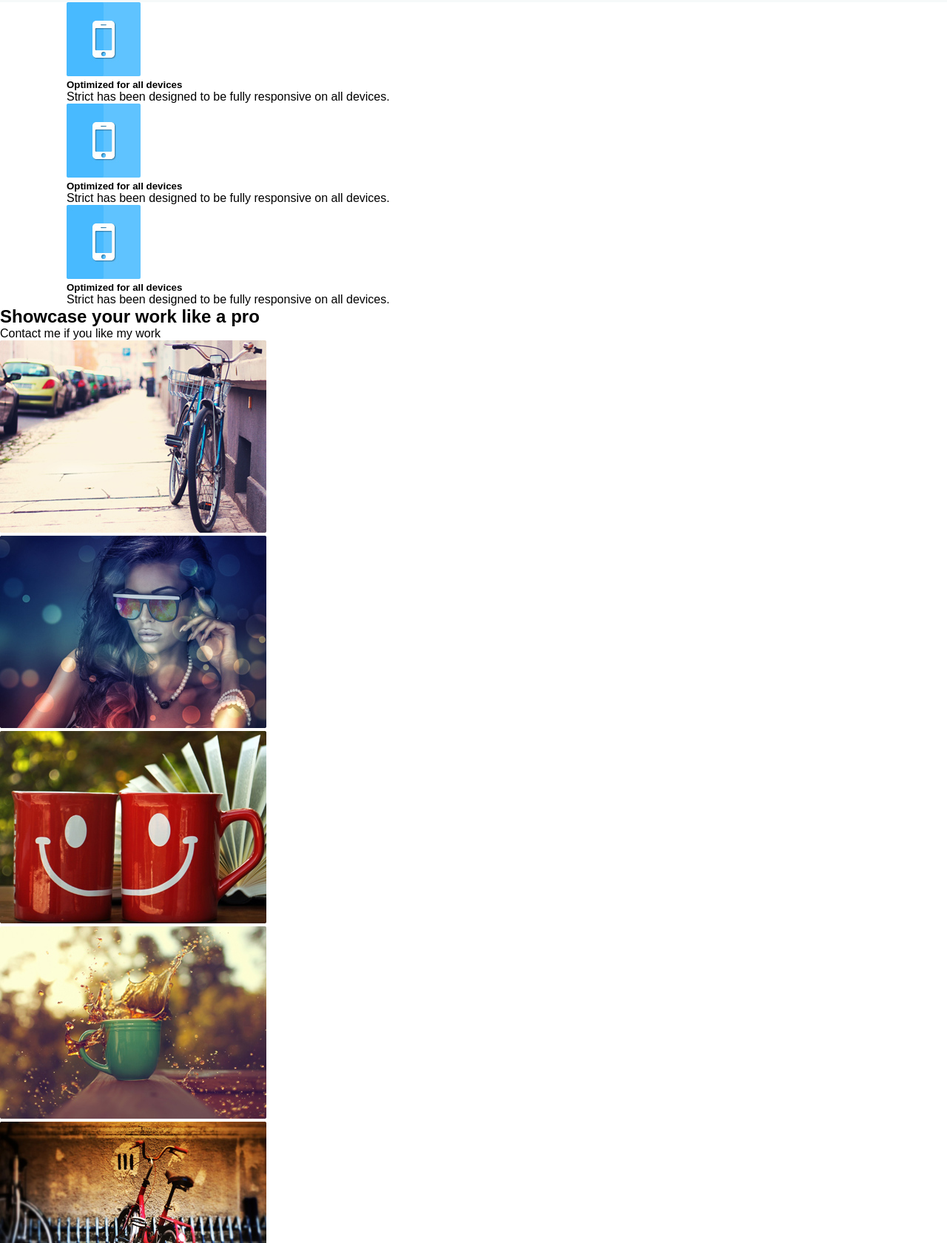
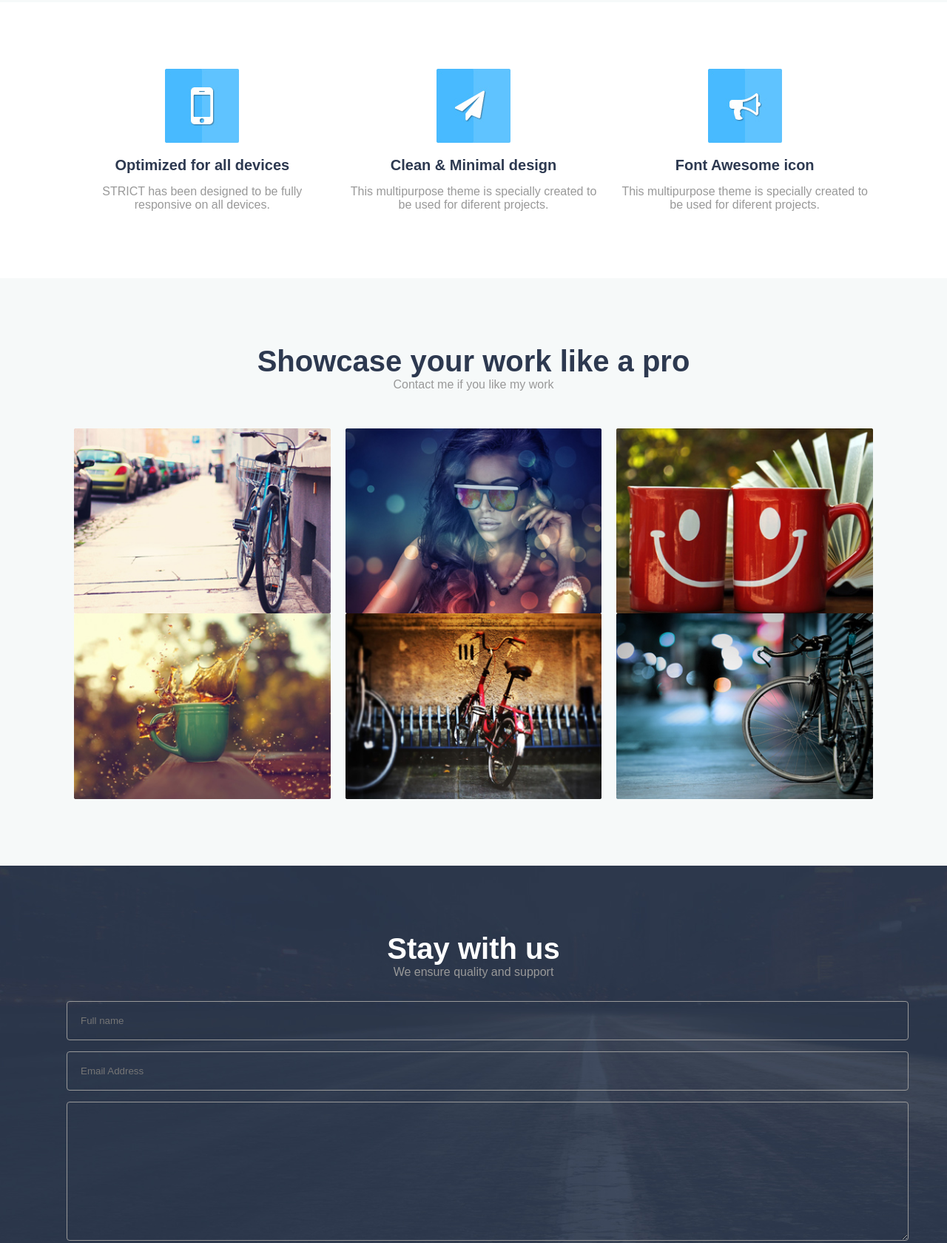
Before and after one commit to CristianDaghero/Proyecto-final, a plain HTML site: page index.html in a window 1280 px wide. Shown: the part 985-2665 px from the top of the page at 74% size. Drawn offline with Linux system fonts and the light colour scheme.

Commit message:
Secciones intermedias del documento html

```diff
--- a/index.html
+++ b/index.html
@@ -23,6 +23,71 @@ h1, h2, h3, h4, h5, h6, p, strong, a, span, button {
             width: 1100px;
             margin: 0 auto;
         }
+
+        .c-1 {
+            color: #2d3950;
+        }
+
+        .c-2 {
+            color: #999;
+        }
+
+        .caja-servicio {
+            width: 33.3333333%;
+            text-align: center;
+            padding: 0 15px;
+        }
+
+        .caja-servicio img {
+            margin-bottom: 15px;
+        }
+
+        .caja-servicio h5 {
+            font-size: 20px;
+            margin-bottom: 15px;
+        }
+
+        .pd-90 {
+            padding: 90px 0;
+        }
+
+        .fs-40 {
+            font-size: 40px;
+        }
+
+        .fila {
+           display: flex;
+           margin-bottom: 20px;
+        }
+
+        .caja-galeria {
+            width: 33.3333333%;
+           padding: 0 10px;
+        }
+
+        .caja-galeria img {
+            width: 100%;
+            display: block;
+        }
+
+        .form-input {
+            width: 100%;
+            padding: 18px;
+            background-color: transparent;
+            border: 1px solid #999;
+            margin-bottom: 15px;
+            border-radius: 4px;
+        }
+
+        .textarea {
+            width: 100%;
+            padding: 18px;
+            background-color: transparent;
+            border: 1px solid #999;
+            margin-bottom: 15px;
+            border-radius: 4px;
+        }
+
 
     </style>
 
@@ -59,41 +124,41 @@ h1, h2, h3, h4, h5, h6, p, strong, a, span, button {
 
             <div class="contenedor" style="padding: 30px 0; text-align: center;">
 
-                <h3 style="font-size: 40px;color: #2d3950;">Simple and pure design</h3>
-            <p style="color: #999;">
+                <h3 class="c-1 fs-40">Simple and pure design</h3>
+            <p class="c-2">
                 Designers everywhere gush with admiration upon seeing a web design and exclaim "it's beautiful, it's so clean!". There are a countless number of webdesign round-ups dedicated to 'clean' design and it is a term thrown around quite a bit in the web design community. It can be easy to spot a good example of clean design.
             </p>
             </div>
 
     </section>
 
-    <section id="Servicios">
+    <section id="Servicios" class="pd-90">
 
-        <div class="contenedor">
+        <div class="contenedor" style="display: flex;">
 
             <div class="caja-servicio">
                 <img src="Imagenes/Strict-assets/icon-movil.jpg" alt="" >
-                <h5>Optimized for all devices</h5>
-                <span>
-                    Strict has been designed to be fully responsive on all devices.
+                <h5 class="c-1">Optimized for all devices</h5>
+                <span class="c-2">
+                    STRICT has been designed to be fully responsive on all devices.
                 </span>
 
             </div>
             <div class="caja-servicio">
 
-                <img src="Imagenes/Strict-assets/icon-movil.jpg">
-                <h5>Optimized for all devices</h5>
-                <span>
-                    Strict has been designed to be fully responsive on all devices.
+                <img src="Imagenes/Strict-assets/icon-enviar.jpg">
+                <h5 class="c-1">Clean & Minimal design</h5>
+                <span class="c-2">
+                    This multipurpose theme is specially created to be used for diferent projects.
                 </span>
 
             </div>
             <div class="caja-servicio">
 
-                <img src="Imagenes/Strict-assets/icon-movil.jpg">
-                <h5>Optimized for all devices</h5>
-                <span>
-                    Strict has been designed to be fully responsive on all devices.
+                <img src="Imagenes/Strict-assets/icon-voz.jpg">
+                <h5 class="c-1">Font Awesome icon</h5>
+                <span class="c-2">
+                    This multipurpose theme is specially created to be used for diferent projects.
                 </span>
 
             </div>
@@ -101,17 +166,20 @@ h1, h2, h3, h4, h5, h6, p, strong, a, span, button {
 
     </section>
 
-    <section id="Showcase">
+    <section id="Showcase" class="bg-1 pd-90">
 
-        <div class="encabezado">
-            <h2>Showcase your work like a pro</h2>
+       <div class="contenedor">
 
-            <span>Contact me if you like my work</span>
+        <div class="encabezado" style="text-align: center; margin-bottom: 50px;">
+
+            <h2 class="c-1 fs-40">Showcase your work like a pro</h2>
+            <span class="c-2">Contact me if you like my work</span>
 
         </div>
 
         <div class="galeria">
 
+            <div class="row" style="display: flex;">
                 <div class="caja-galeria">
                     <img src="Imagenes/Strict-assets/show-1.jpg" alt="">
                 </div>
@@ -121,6 +189,9 @@ h1, h2, h3, h4, h5, h6, p, strong, a, span, button {
                 <div class="caja-galeria">
                     <img src="Imagenes/Strict-assets/show-3.jpg" alt="">
                 </div>
+            </div>
+
+            <div class="row" style="display: flex;">
                 <div class="caja-galeria">
                     <img src="Imagenes/Strict-assets/show-4.jpg" alt="">
                 </div>
@@ -133,20 +204,27 @@ h1, h2, h3, h4, h5, h6, p, strong, a, span, button {
 
             </div>
 
+        </div>
+
+       </div>
+
     </section>
 
-    <section id="Stay" style="background: url(Imagenes/Strict-assets/bg-stay.jpg);"
+    <section class="pd-90" id="Stay" style="background: url(Imagenes/Strict-assets/bg-stay.jpg);">
 
-       <div class="encabezado">
-        <h2>Stay with us</h2>
-        <span>We ensure quality and support</span>
+        <div class="contenedor">
+
+            <div class="encabezado" style="text-align: center;margin-bottom: 30px;">
+                <h2 class="fs-40" style="color: white;">Stay with us</h2>
+                <span style="color: #999;">We ensure quality and support</span>
                </div>
 
                <form action="" id="contacto">
 
-        <input type="text" placeholder="Full name">
-        <input type="email" placeholder="Email Address">
-        <textarea name="" id="" cols="30" rows="10" placeholder="Message"></textarea>
+                <input class="form-input" type="text" placeholder="Full name">
+                <input class="form-input" type="email" placeholder="Email Address">
+                <textarea class="textarea" name="" id="" cols="30" rows="10" placeholder="Message">
+                </textarea>
 
                 <div>
                     <div class="check">
@@ -159,6 +237,8 @@ h1, h2, h3, h4, h5, h6, p, strong, a, span, button {
                 </div>
 
                </form>
+
+        </div>
 
     </section>
 
```
Lines whose indentation alone changed are shown as unchanged.
